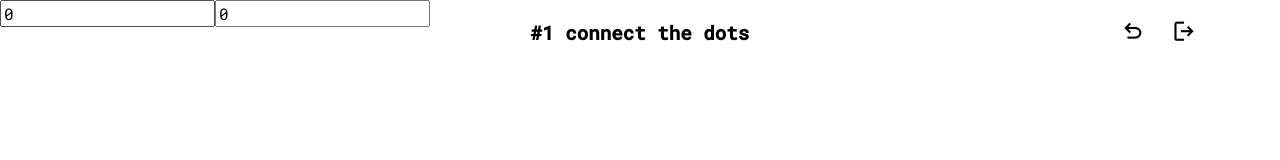
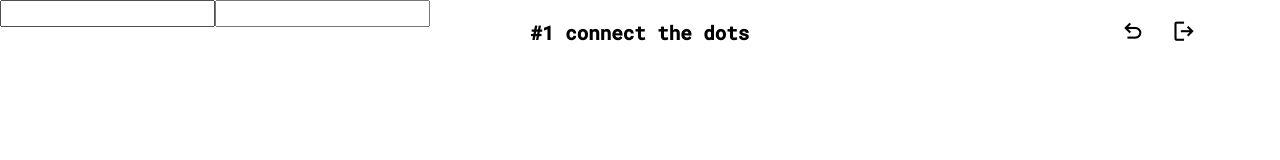
Before and after one commit to marcos-acosta/css-hell, a React (Create React App) app: page / in a window 1280 px wide. Shown: the top 160 px of the page. Built offline with nearby package versions, Linux system fonts and the light colour scheme.

Commit message:
Implement restart button

```diff
--- a/src/components/Level/Level.js
+++ b/src/components/Level/Level.js
@@ -36,8 +36,8 @@ const buildElements = (elementData, customCss, elementRefs) => {
 const RESIZE_EVENTS = ["scroll", "resize"];
 
 export default function Level(props) {
-  const [marginLeft, setMarginLeft] = useState(0);
-  const [rotate, setRotate] = useState(0);
+  const [marginLeft, setMarginLeft] = useState("");
+  const [rotate, setRotate] = useState("");
   const [isWinning, setIsWinning] = useState(false);
   const setRerenderState = useState(false)[1];
   const elementRefs = useRef([]);
@@ -46,21 +46,26 @@ export default function Level(props) {
 
   useEffect(() => {
     setIsWinning(
-      elementRefs.current &&
-        Object.values(elementRefs.current)
-          .map((element) => testForOverlapRandom(element))
-          .every(Boolean)
+      elementRefs.current
+        .map((element) => testForOverlapRandom(element))
+        .every(Boolean)
     );
   }, [elementsShallowCopy]);
 
   const customCss = {
-    d0: { marginLeft: `${marginLeft}vw`, rotate: `${rotate}deg` },
+    d0: { marginLeft: `${marginLeft}`, rotate: `${rotate}` },
   };
 
   const triggerRerender = useCallback(
     () => setRerenderState((r) => !r),
     [setRerenderState]
   );
+
+  const resetLevel = () => {
+    setMarginLeft("");
+    setRotate("");
+    props.reset();
+  };
 
   useEffect(() => {
     RESIZE_EVENTS.forEach((eventName) =>
@@ -98,7 +103,7 @@ export default function Level(props) {
           #{props.levelNumber} {props.levelData.levelName}
         </div>
         <div className={styles.floatRightControls}>
-          <button className={styles.gameControlButton}>
+          <button className={styles.gameControlButton} onClick={resetLevel}>
             <span
               className={combineClassNames(
                 "material-symbols-outlined",
--- a/src/components/LevelSelect/LevelSelect.js
+++ b/src/components/LevelSelect/LevelSelect.js
@@ -12,13 +12,17 @@ export default function LevelSelect(props) {
     _DEV_STARTING_LEVEL || null
   );
 
-  useEffect(() => {
+  const loadGameData = () => {
     fetch(LEVEL_DATA_PATH)
       .then((r) => r.json())
       .then((data) => {
         setGameData(data);
         setIsLoading(false);
       });
+  };
+
+  useEffect(() => {
+    loadGameData();
   }, []);
 
   if (isLoading) {
@@ -30,6 +34,7 @@ export default function LevelSelect(props) {
       levelData={gameData[selectedLevel]}
       levelNumber={selectedLevel}
       goHome={() => setSelectedLevel(null)}
+      reset={() => loadGameData()}
     />
   ) : (
     <div>
```
